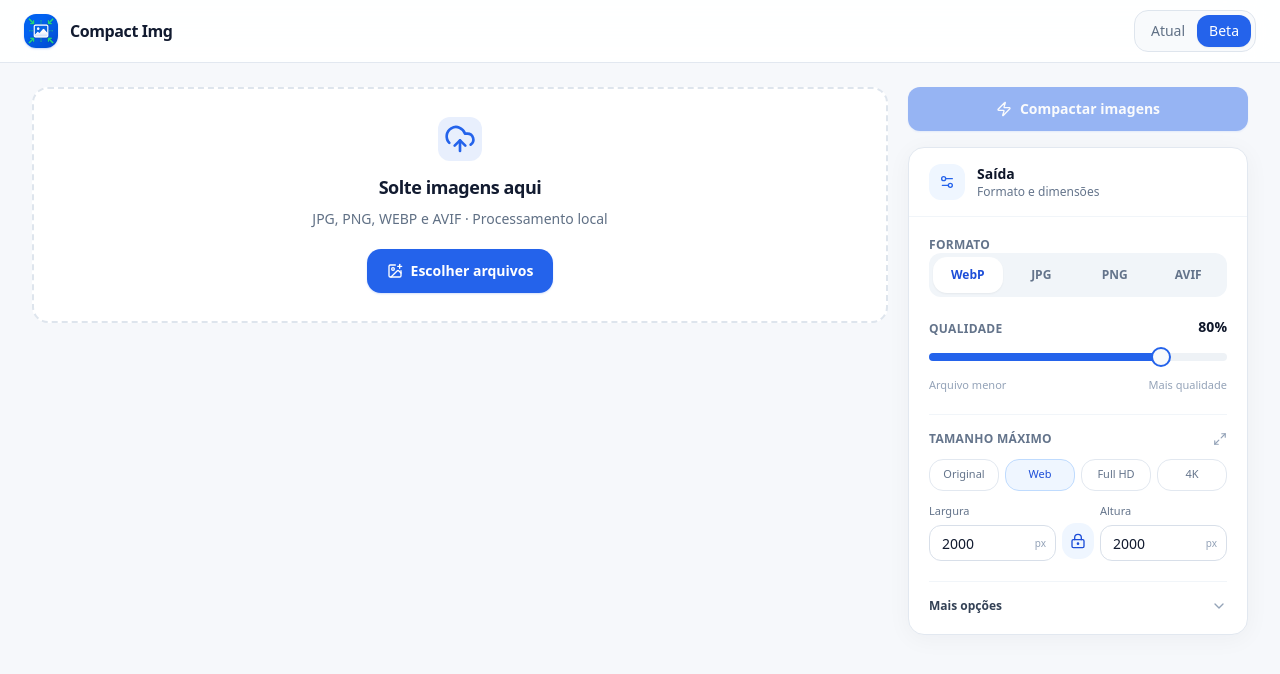
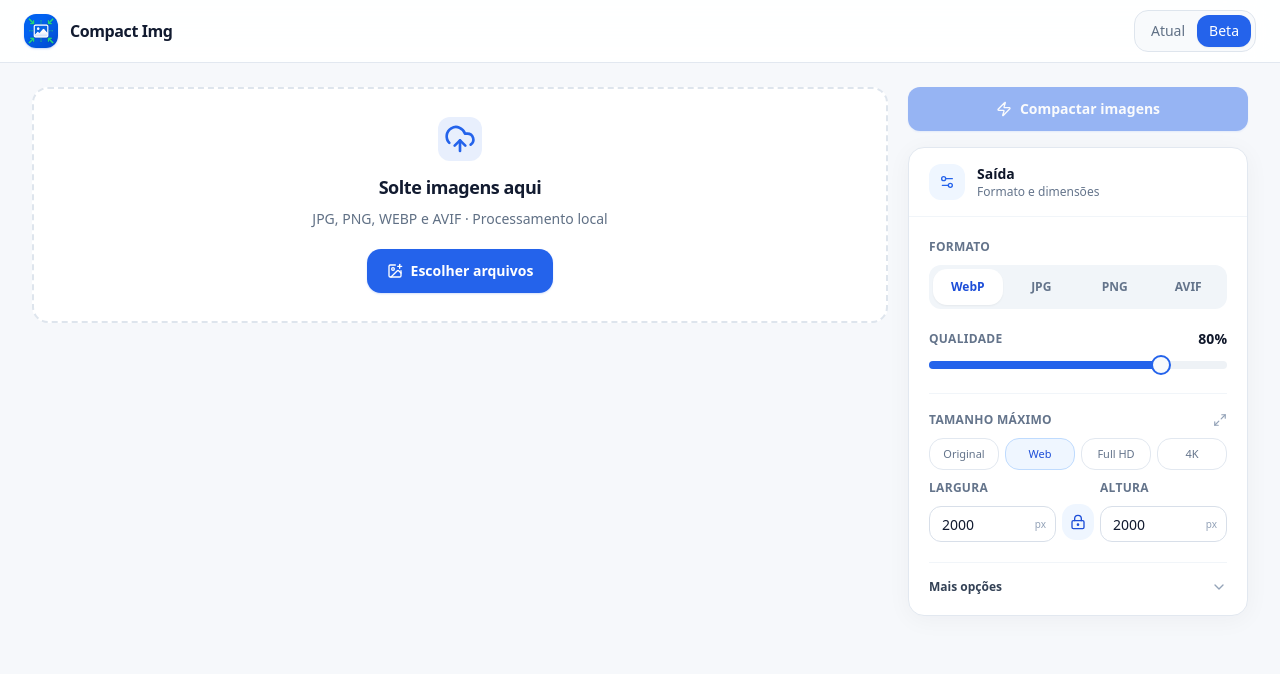
Before and after one commit to dougkusanagi/compact-img, a Next.js app: page /beta in a window 1280 px wide. Shown: the top 674 px of the page. Built offline with nearby package versions, Linux system fonts and the light colour scheme.

Commit message:
Refine image workspace setting field layout
- Standardize labels, controls, and supporting content across output settings
- Improve accessibility grouping for format and dimension controls

```diff
--- a/src/components/beta-image-workspace.tsx
+++ b/src/components/beta-image-workspace.tsx
@@ -1,6 +1,7 @@
 "use client";
 
 import { useMemo, useState } from "react";
+import type { ReactNode } from "react";
 import {
   ArrowDownToLine,
   Check,
@@ -69,6 +70,40 @@ const FORMAT_OPTIONS: { value: OutputFormat; label: string }[] = [
   { value: "avif", label: "AVIF" }
 ];
 
+function SettingField({
+  label,
+  children,
+  htmlFor,
+  labelId,
+  trailing,
+  className
+}: {
+  label: string;
+  children: ReactNode;
+  htmlFor?: string;
+  labelId?: string;
+  trailing?: ReactNode;
+  className?: string;
+}) {
+  return (
+    <div className={cn("grid gap-2", className)}>
+      <div className="flex min-h-5 items-center justify-between gap-2">
+        {htmlFor ? (
+          <Label htmlFor={htmlFor} className="text-xs font-semibold uppercase tracking-wide text-slate-500">
+            {label}
+          </Label>
+        ) : (
+          <span id={labelId} className="text-xs font-semibold uppercase tracking-wide text-slate-500">
+            {label}
+          </span>
+        )}
+        {trailing}
+      </div>
+      {children}
+    </div>
+  );
+}
+
 function OutputSettings({
   settings,
   onSettingsChange,
@@ -135,9 +170,9 @@ function OutputSettings({
       </div>
 
       <div className="grid gap-5 p-5">
-        <fieldset className="grid gap-2.5" disabled={disabled}>
-          <legend className="text-xs font-semibold uppercase tracking-wide text-slate-500">Formato</legend>
-          <div className="grid grid-cols-4 gap-1 rounded-xl bg-slate-100 p-1">
+        <fieldset className="m-0 min-w-0 border-0 p-0" aria-labelledby="beta-format-label" disabled={disabled}>
+          <SettingField label="Formato" labelId="beta-format-label">
+            <div className="grid grid-cols-4 gap-1 rounded-xl bg-slate-100 p-1">
             {FORMAT_OPTIONS.map((option) => (
               <button
                 key={option.value}
@@ -154,18 +189,19 @@ function OutputSettings({
                 {option.label}
               </button>
             ))}
-          </div>
+            </div>
+          </SettingField>
         </fieldset>
 
-        <div className="grid gap-3">
-          <div className="flex items-end justify-between gap-3">
-            <Label htmlFor="beta-quality" className="text-xs font-semibold uppercase tracking-wide text-slate-500">
-              Qualidade
-            </Label>
+        <SettingField
+          label="Qualidade"
+          htmlFor="beta-quality"
+          trailing={(
             <span className="text-sm font-semibold tabular-nums text-slate-900">
               {settings.outputFormat === "png" ? "Sem perdas" : `${settings.quality}%`}
             </span>
-          </div>
+          )}
+        >
           <Slider
             id="beta-quality"
             min={1}
@@ -177,17 +213,15 @@ function OutputSettings({
             aria-label="Qualidade de saída"
             className="py-1"
           />
-          <div className="flex justify-between text-[11px] text-slate-400">
-            <span>Arquivo menor</span><span>Mais qualidade</span>
-          </div>
-        </div>
+        </SettingField>
 
-        <div className="grid gap-3 border-t border-slate-100 pt-4">
-          <div className="flex items-center justify-between">
-            <Label className="text-xs font-semibold uppercase tracking-wide text-slate-500">Tamanho máximo</Label>
-            <Maximize2 className="h-3.5 w-3.5 text-slate-400" />
-          </div>
-          <div className="grid grid-cols-4 gap-1.5">
+        <SettingField
+          label="Tamanho máximo"
+          labelId="beta-size-label"
+          trailing={<Maximize2 className="h-3.5 w-3.5 text-slate-400" />}
+          className="border-t border-slate-100 pt-4"
+        >
+          <div className="grid grid-cols-4 gap-1.5" role="group" aria-labelledby="beta-size-label">
             {([
               ["original", "Original"],
               ["web", "Web"],
@@ -213,8 +247,7 @@ function OutputSettings({
           </div>
           {!settings.preserveOriginalDimensions ? (
             <div className="grid grid-cols-[minmax(0,1fr)_2rem_minmax(0,1fr)] items-end gap-1.5">
-              <div className="grid gap-1.5">
-                <Label htmlFor="beta-width" className="text-[11px] text-slate-500">Largura</Label>
+              <SettingField label="Largura" htmlFor="beta-width">
                 <div className="relative">
                   <Input
                     id="beta-width"
@@ -228,7 +261,7 @@ function OutputSettings({
                   />
                   <span className="pointer-events-none absolute right-2.5 top-1/2 -translate-y-1/2 text-[10px] text-slate-400">px</span>
                 </div>
-              </div>
+              </SettingField>
               <button
                 type="button"
                 aria-pressed={settings.keepAspectRatio}
@@ -247,8 +280,7 @@ function OutputSettings({
                   ? <LockKeyhole className="h-4 w-4" />
                   : <LockKeyholeOpen className="h-4 w-4" />}
               </button>
-              <div className="grid gap-1.5">
-                <Label htmlFor="beta-height" className="text-[11px] text-slate-500">Altura</Label>
+              <SettingField label="Altura" htmlFor="beta-height">
                 <div className="relative">
                   <Input
                     id="beta-height"
@@ -262,16 +294,15 @@ function OutputSettings({
                   />
                   <span className="pointer-events-none absolute right-2.5 top-1/2 -translate-y-1/2 text-[10px] text-slate-400">px</span>
                 </div>
-              </div>
+              </SettingField>
             </div>
           ) : (
             <p className="text-xs leading-relaxed text-slate-500">Mantém as dimensões de cada arquivo original.</p>
           )}
-        </div>
+        </SettingField>
 
         {settings.outputFormat === "jpeg" && isDesktop ? (
-          <div className="grid gap-2 border-t border-slate-100 pt-4">
-            <Label htmlFor="beta-jpeg-mode" className="text-xs font-semibold uppercase tracking-wide text-slate-500">Modo JPG</Label>
+          <SettingField label="Modo JPG" htmlFor="beta-jpeg-mode" className="border-t border-slate-100 pt-4">
             <select
               id="beta-jpeg-mode"
               value={settings.jpegCompressionMode}
@@ -283,7 +314,7 @@ function OutputSettings({
               <option value="balanced">Balanceada</option>
               <option value="max">Compressão máxima</option>
             </select>
-          </div>
+          </SettingField>
         ) : null}
 
         <details className="group border-t border-slate-100 pt-4">
@@ -303,8 +334,7 @@ function OutputSettings({
                 />
               </div>
             ) : null}
-            <div className="grid gap-2">
-              <Label htmlFor="beta-download-mode" className="text-xs font-medium text-slate-600">Destino do download</Label>
+            <SettingField label="Destino do download" htmlFor="beta-download-mode">
               <select
                 id="beta-download-mode"
                 value={downloadPreferences.mode}
@@ -315,7 +345,7 @@ function OutputSettings({
                 <option value="same-folder">{isDesktop ? "Mesma pasta" : "Pasta de downloads"}</option>
                 <option value="choose-location">Escolher local ao salvar</option>
               </select>
-            </div>
+            </SettingField>
             {downloadPreferences.mode === "same-folder" ? (
               <>
                 <PreferenceToggle
```
